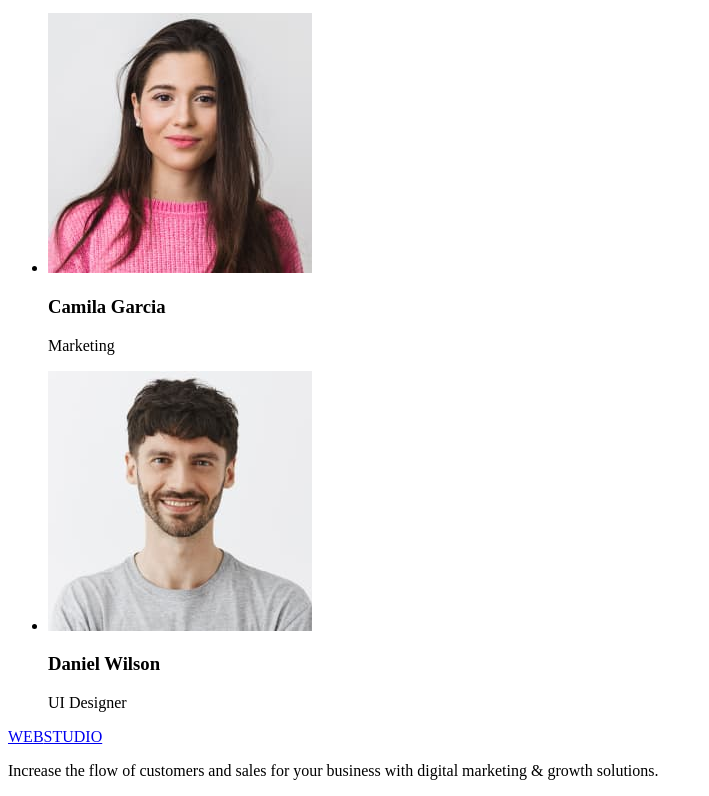
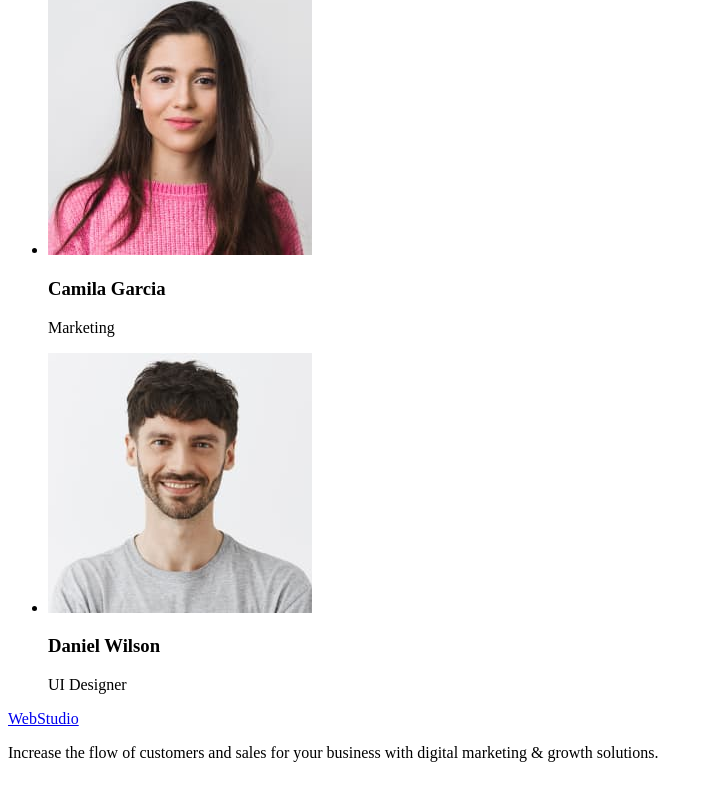
Before and after one commit to Sad0328/goit-markup-hw-01, a plain HTML site: page index.html in a window 1280 px wide. Shown: the part 2311-3107 px from the top of the page, without its empty margins (0-709 px from the left). Drawn offline with Linux system fonts and the light colour scheme.

Commit message:
Update index.html

```diff
--- a/index.html
+++ b/index.html
@@ -10,7 +10,8 @@
 
 <body>
     <header>
-        <nav>WEBSTUDIO</nav>
+        <nav>
+            WEBSTUDIO
             <a href="./index.html">WebStudio
             </a>
             <ul>
@@ -18,6 +19,8 @@
                 <li><a href="">Portfolio</a></li>
                 <li><a href="">Contacts</a></li>
             </ul>
+
+        </nav>
         <address>
             <ul>
                 <li><a href="mailto:info@devstudio.com">info@devstudio.com</a></li>
@@ -103,8 +106,7 @@
 
     </main>
     <footer>
-        <a href="/">
-            <p><span>WEB</span>STUDIO</p>
+        <a href="./index.html">WebStudio
         </a>
         <p>Increase the flow of customers and sales for your business with digital marketing & growth solutions.
 
```
Lines whose indentation alone changed are shown as unchanged.
